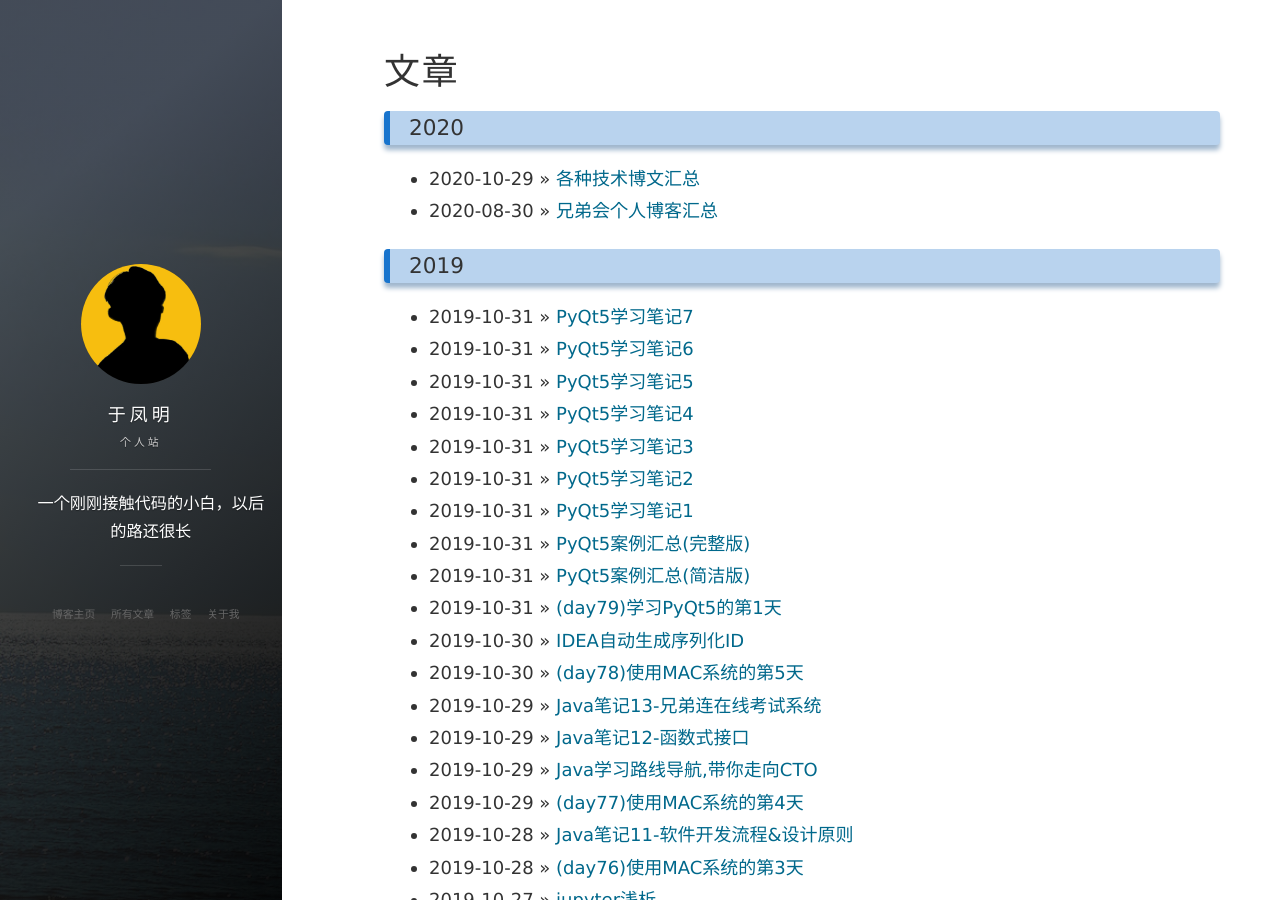
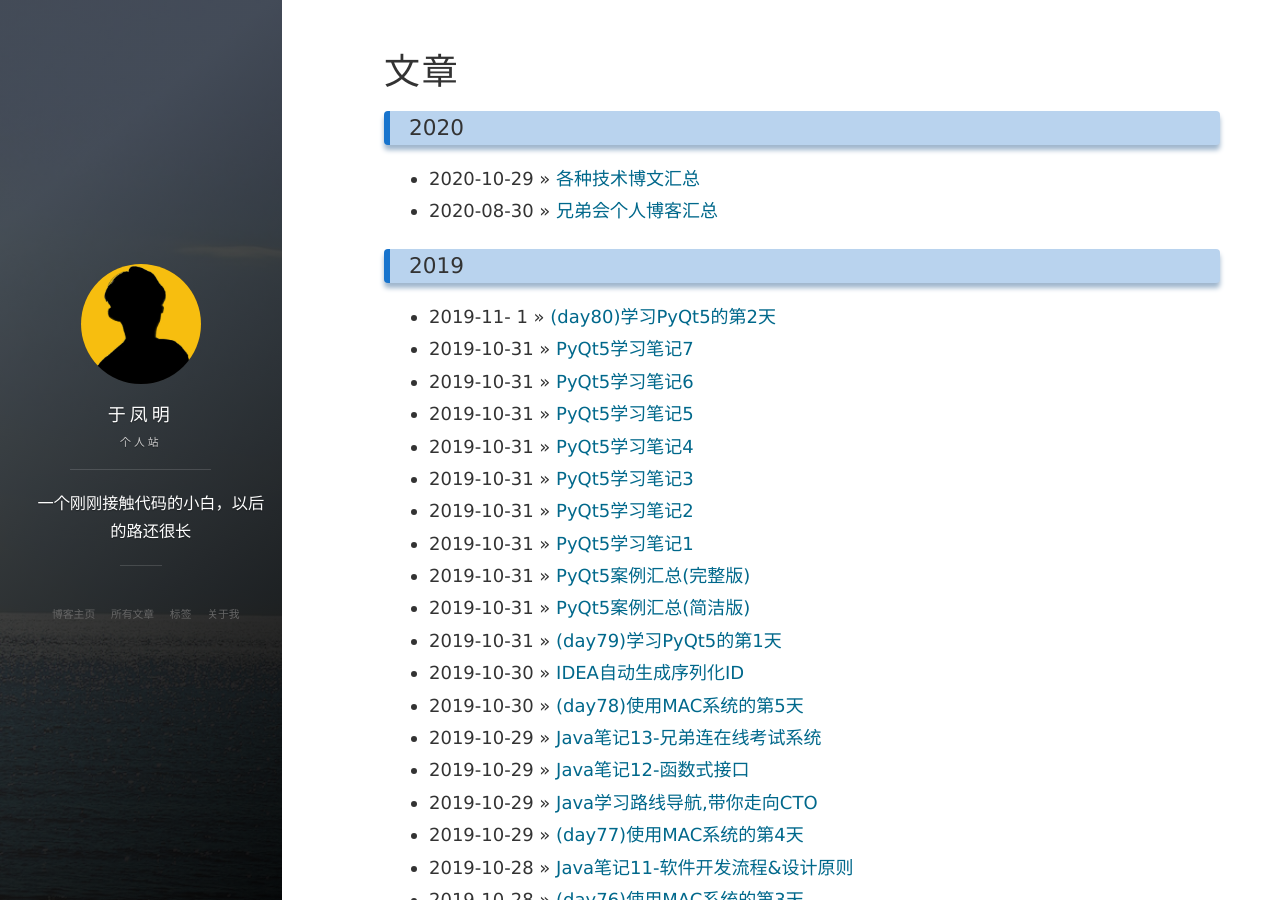
Before and after one commit to victorfengming/victorfengming.github.io.leopardpan, a Jekyll site: the page built from archive.html, in a window 1280 px wide and 900 px high. Built offline with Jekyll 4.4.1, drawn with Linux system fonts in a browser that asks for light colours; nearby versions of some CDN libraries; comment, search, counter and statistics services are not loaded; some of the changed lines change nothing that is shown.

Commit message:
(day80)学习PyQt5的第2天

```diff
--- /dev/null
+++ b/_posts/daily/November/2019-11-01-day80.md
@@ -0,0 +1,17 @@
+---
+layout: post
+title: "(day80)学习PyQt5的第2天"
+date: 2019-11-01
+tags: XDH
+---
+
+### 充实的一天
+今天继续学习的PyQt5,这个玩意太好用了也!!!
+### 每日新词
+PyQt5
+### 当天小结
+有时候学习遇到了瓶颈,你不要死扣
+
+去看看python,唉你就厉害了
+
+### 每日分享
```
Also changed, not shown: _posts/daily/October/2019-10-31-day79.md (+1 -0 lines).
